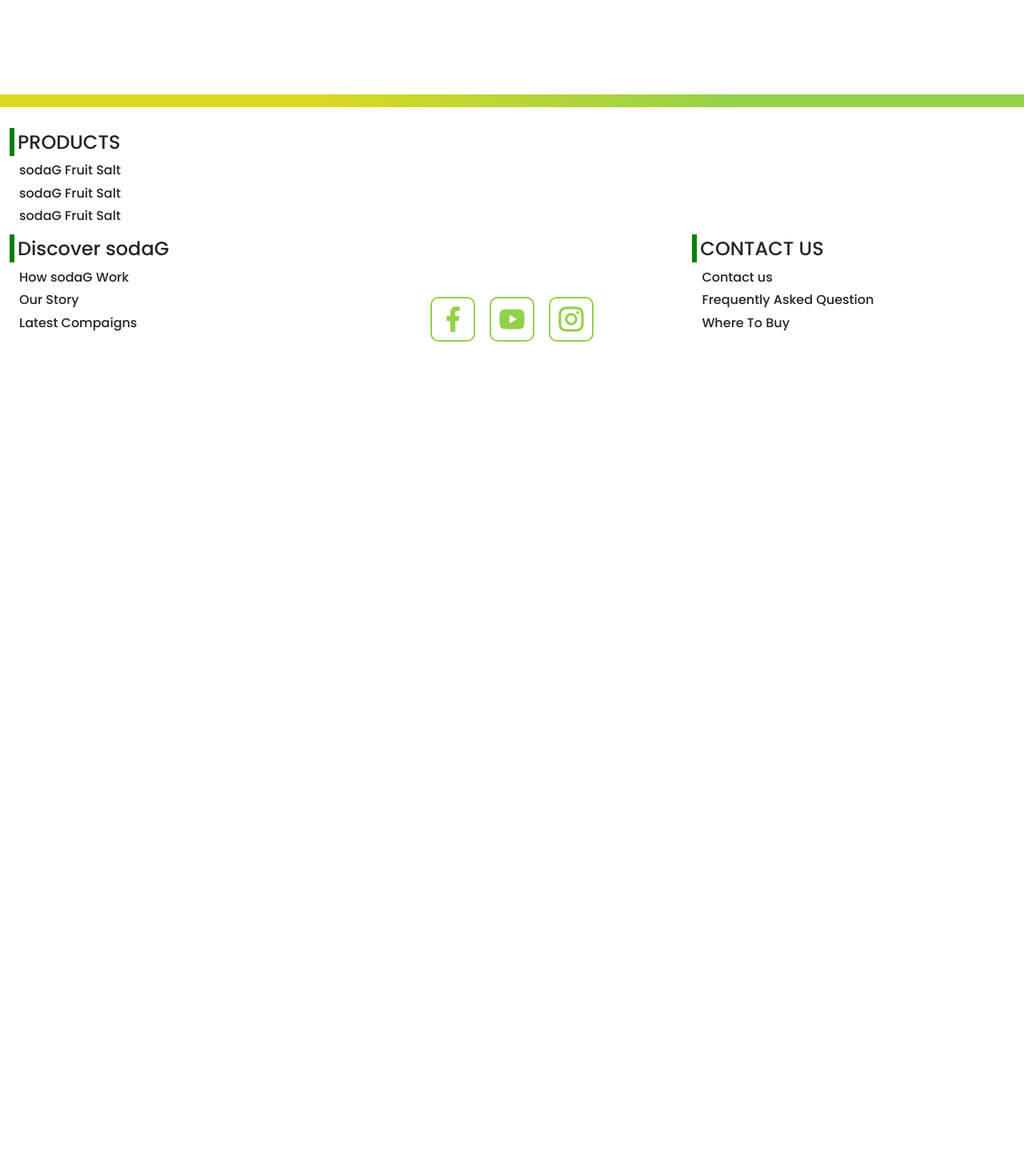
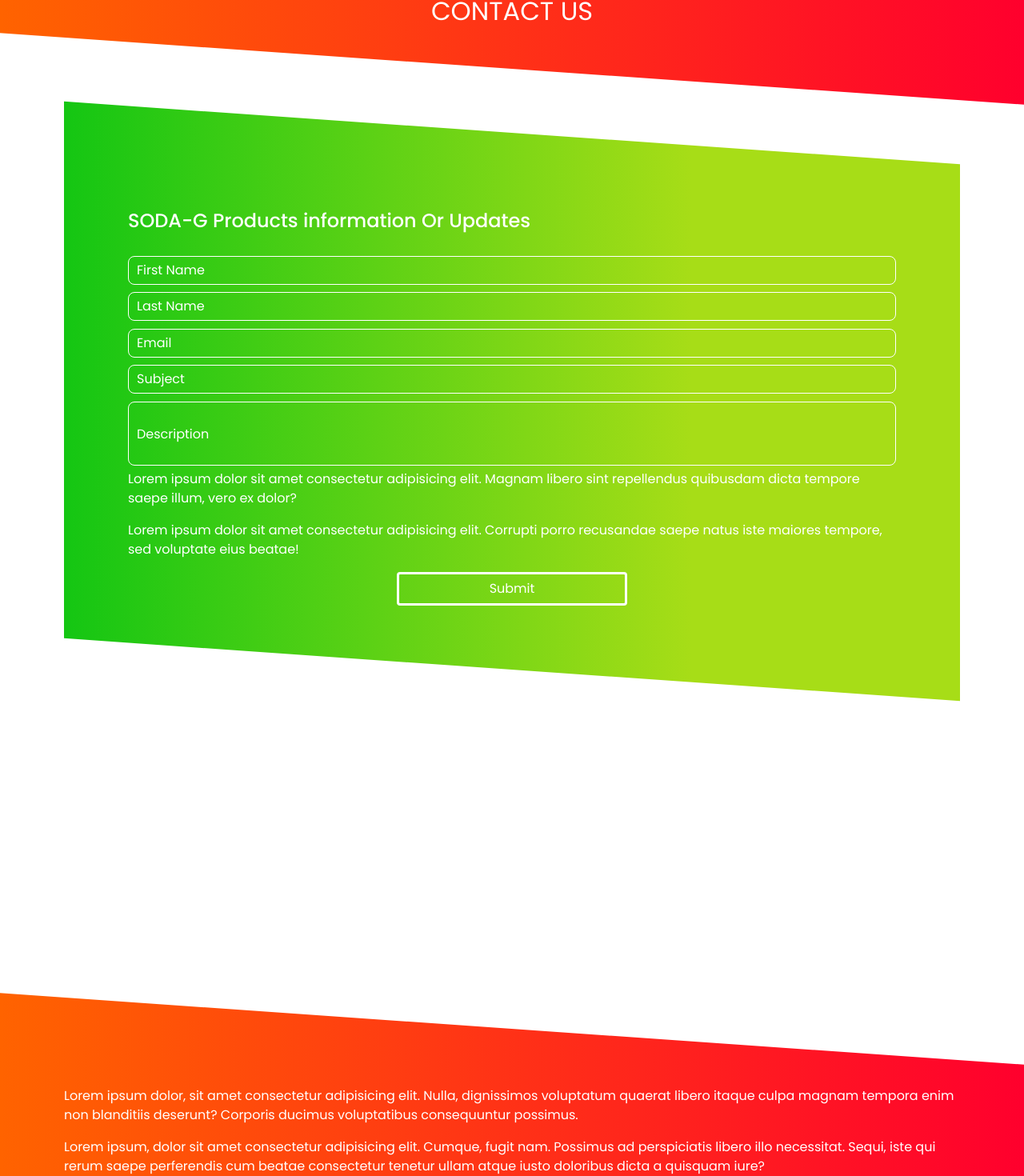
Before and after one commit to gshubham804/Sodag_Design, a React (Create React App) app: page /contact in a window 1280 px wide. Shown: the part 136-1606 px from the top of the page at 80% size. Before the commit the page ends 800 px from the top, so only its background shows below. Built offline with nearby package versions, Linux system fonts and the light colour scheme.

Commit message:
contact us added

```diff
--- a/src/App.js
+++ b/src/App.js
@@ -1,6 +1,6 @@
 import logo from './logo.svg';
 import './App.css';
-
+import Contact from './Component/Contact'
 import Footerupdate from './Component/footerupdate'
 import Navbar from './Component/Navbar';
 import Sodagall from './Component/Sodagall';
@@ -19,6 +19,7 @@
     <Route path="/about" exact element={<About />} />
     <Route path="/home" exact element={<Home />} />
     <Route path="/sodagall" exact element={<Sodagall />} />
+    <Route path="/contact" exact element={<Contact />} />
     </Routes>
     <Footerupdate/>
     </Router>
--- /dev/null
+++ b/src/Component/Contact.css
@@ -0,0 +1,155 @@
+.main-container{
+    margin: 0;
+    padding: 0;
+
+}
+.contact-first{
+    display: flex;
+    justify-content: center;
+    align-items: center;
+    color: white;
+    padding: 3rem 1rem;
+    font-size: 2rem;
+    background:linear-gradient(90deg, rgba(255, 99, 0, 1) 0%, rgba(255, 0, 45, 1) 100%);
+
+    margin-bottom: 6rem;
+    height: 15rem;
+}
+.contact-first>*{
+    padding-bottom: 3rem;
+}
+.box{
+
+    padding: 5rem;
+    border-radius: none;
+}
+.input-container>h4{
+    padding: 1rem 0;
+}
+
+.para-1{
+    color: white;
+    padding: 0 5rem;
+}
+.para-2{
+    color:white;
+    padding:0  5rem;
+    padding-top: 2rem;
+}
+.description{
+    height: 5rem;
+}
+
+.contact-third{
+    margin-top: -4.5rem;
+    padding: 2rem 0;
+    background:linear-gradient(90deg, rgba(255, 99, 0, 1) 0%, rgba(255, 0, 45, 1) 100%);
+}
+.contact-third>*{
+    margin-top: 5rem;
+}
+.contact-second{
+    transform: skewY(4deg);
+    height: 150vh;
+    margin-top: -11rem;
+    z-index: 11;
+    background-color: white;
+   }
+.box{
+
+    padding: 5rem;
+    width: 100vw;
+    margin-top: -6rem;
+    position: relative;
+    z-index: 111;
+
+
+}
+
+.input-container{
+    display: flex;
+    flex-direction: column;
+    padding: 5rem;
+     background: rgb(20,198,19);
+    border-radius: none;
+    background: linear-gradient(90deg, rgba(20,198,19,1) 0%, rgba(167,221,23,1) 70%);
+
+}
+.input-container>*{
+    transform: skewY(-4deg);
+}
+input::placeholder { /* Chrome, Firefox, Opera, Safari 10.1+ */
+    color: white;
+    opacity: 1; /* Firefox */
+    padding: 0 0.5rem;
+  }
+.custom-btn{
+    width: 30%;
+    align-items: center;
+    margin: auto;
+    border-radius: none;
+    border: 3px solid white;
+    color: white;
+    text-decoration: none;
+}
+button{
+    border-radius: none;
+}
+
+.input-container>input{
+    margin: 0.3rem 0;
+    border: none;
+    line-height: 2rem;
+    border: solid white 1.5px ;
+    border-radius: 8px;
+    background:none;
+}
+button:hover{
+    background:linear-gradient(90deg, rgba(255, 99, 0, 1) 0%, rgba(255, 0, 45, 1) 100%);
+    color:white;
+    border-color:red ;
+
+}
+
+@media screen and (max-width:414px) {
+    .contact-second{
+        height: auto;
+    }
+    .input-container{
+        display: flex;
+        flex-direction: column;
+        background-color: green;
+        padding:0 1rem;
+        border-radius: none;
+        margin: 0;
+    }
+    .box{
+
+        padding: 1rem;
+        border-radius: none;
+    }
+    .contact-third{
+        padding: .5rem 0;
+        background-color: red;
+    }
+    .input-container{
+        display: flex;
+        flex-direction: column;
+        background-color: green;
+        padding: 1rem;
+        border-radius: none;
+
+    }
+    .para-1{
+        color: white;
+        padding: 0 2rem;
+    }
+    .para-2{
+        color:white;
+        padding:0  2rem;
+        /* padding-top: 2rem; */
+    }
+
+
+
+}
--- /dev/null
+++ b/src/Component/Contact.js
@@ -0,0 +1,58 @@
+import React from "react";
+import "./Contact.css";
+
+function Contact() {
+  return (
+    <>
+      <div className="main-container">
+        <div className="contact-first">
+          <p>CONTACT US</p>
+        </div>
+        <div className="contact-second">
+
+          <div className="box">
+            <div className="input-container">
+              <h4 style={{color:'white'}}>SODA-G Products information Or Updates</h4>
+              <input type="text" placeholder="First Name" style={{color:'white'}}/>
+              <input type="text" placeholder="Last Name" style={{color:'white'}} />
+              <input type="text" placeholder="Email"  style={{color:'white'}}/>
+              <input type="text" placeholder="Subject" style={{color:'white'}} />
+              <input type="text" className='description'placeholder="Description" style={{color:'white'}} />
+              <p style={{color:'white'}}>
+                Lorem ipsum dolor sit amet consectetur adipisicing elit. Magnam
+                libero sint repellendus quibusdam dicta tempore saepe illum,
+                vero ex dolor?
+              </p>
+              <p style={{color:'white'}}>
+                Lorem ipsum dolor sit amet consectetur adipisicing elit.
+                Corrupti porro recusandae saepe natus iste maiores tempore, sed
+                voluptate eius beatae!
+              </p>
+              <button type="button" class="btn btn-outline custom-btn">Submit</button>
+            </div>
+          </div>
+
+        </div>
+        <div className="contact-third">
+            <div>
+          <p className="para-2">
+            Lorem ipsum dolor, sit amet consectetur adipisicing elit. Nulla,
+            dignissimos voluptatum quaerat libero
+            itaque culpa magnam tempora enim non blanditiis deserunt? Corporis
+            ducimus voluptatibus consequuntur possimus.
+          </p>
+          <p className="para-1">
+            Lorem ipsum, dolor sit amet consectetur adipisicing elit. Cumque,
+            fugit nam. Possimus ad perspiciatis  libero illo
+            necessitat. Sequi, iste qui rerum saepe perferendis cum beatae
+            consectetur tenetur ullam atque iusto doloribus dicta a quisquam
+            iure?
+          </p>
+          </div>
+        </div>
+      </div>
+    </>
+  );
+}
+
+export default Contact;
--- a/src/Component/Navbar.jsx
+++ b/src/Component/Navbar.jsx
@@ -18,7 +18,7 @@
         <li><Link to="/home">HOME</Link></li>
         <li><Link to="/sodagall">PRODUCTS</Link></li>
         <li><Link to="/about">ABOUT</Link></li>
-        <li className='last-option'><a href="#">CONTACT US</a></li>
+        <li className='last-option'><Link to="/contact">CONTACT US</Link></li>
       </ul>
     </nav>
 
```
Also changed, not shown: src/Component/Home.jsx (line endings or trailing spaces).
